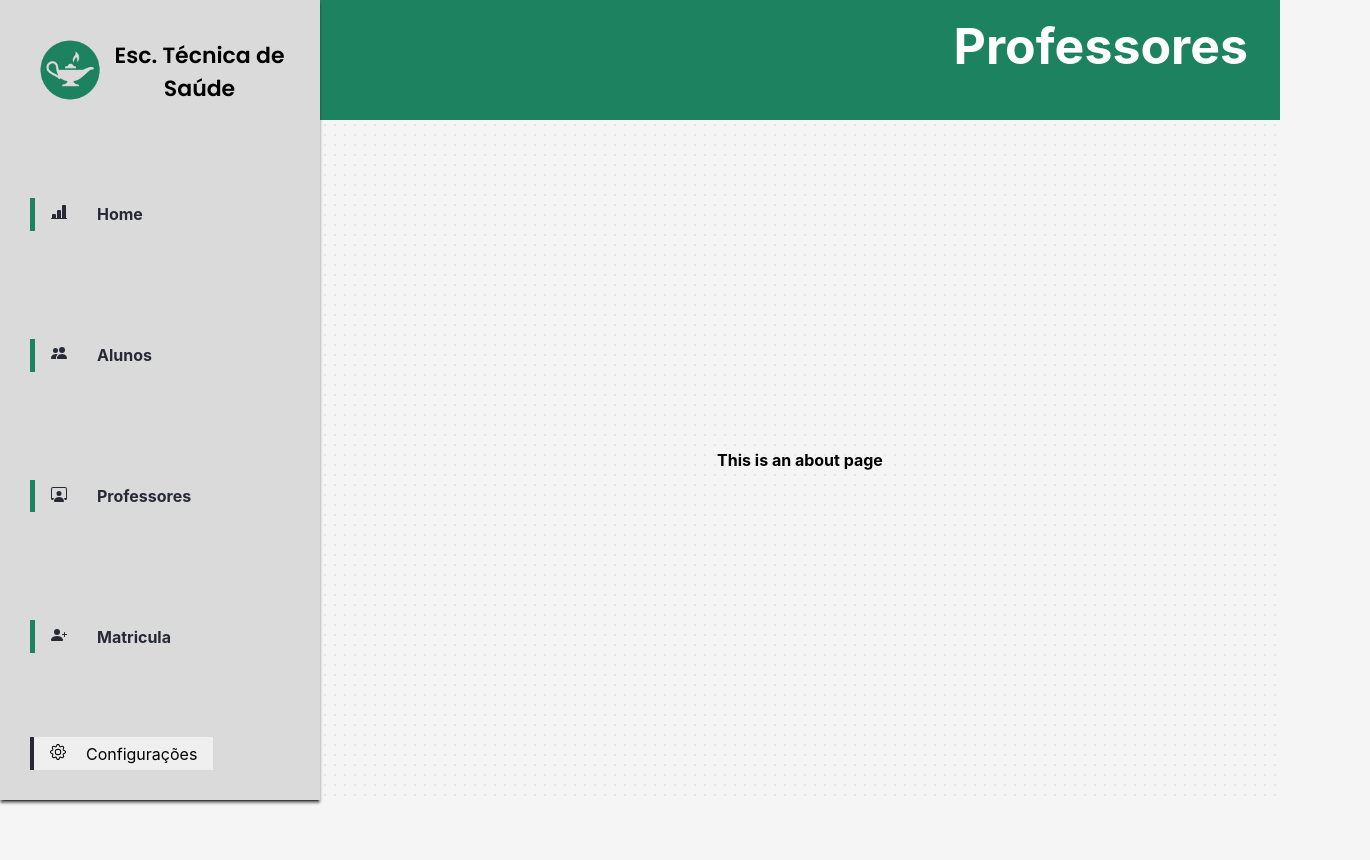
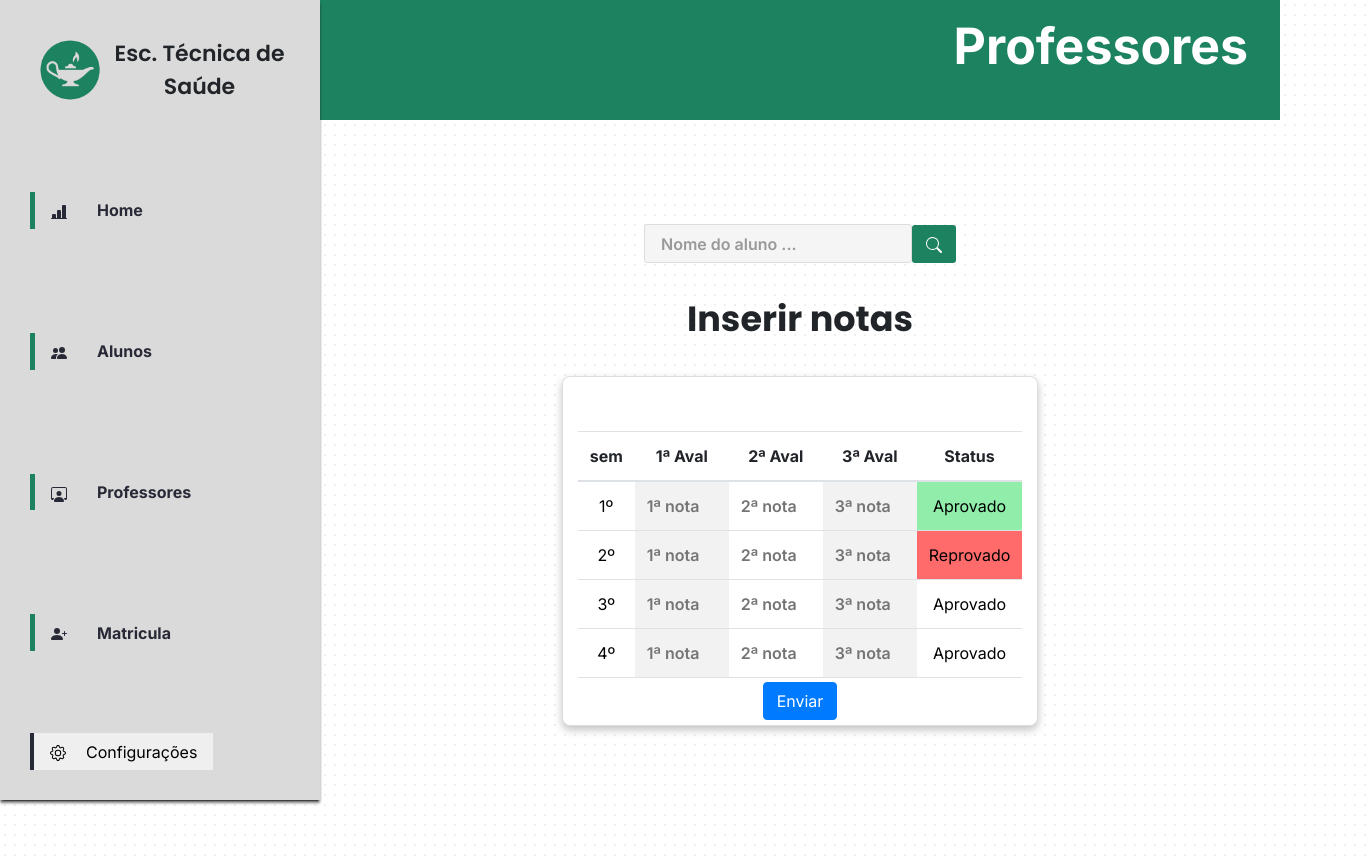
Before and after one commit to w4nders0n/ESCOLA-TECNICA, a Vue app: page /professores in a window 1280 px wide. Shown: the whole page, 1370 px wide, since content can reach past the window. Before the commit the page ends 800 px from the top, so only its background shows below. Built offline with nearby package versions, Linux system fonts and the light colour scheme.

Commit message:
visual das médias pronto

```diff
--- a/public/index.html
+++ b/public/index.html
@@ -4,9 +4,10 @@
     <meta charset="utf-8">
     <meta http-equiv="X-UA-Compatible" content="IE=edge">
     <meta name="viewport" content="width=device-width,initial-scale=1.0">
+    <link rel="stylesheet" href="https://cdn.jsdelivr.net/npm/bootstrap@5.3.6/dist/css/bootstrap.min.css">
+    <script src="https://cdn.jsdelivr.net/npm/bootstrap@5.3.6/dist/js/bootstrap.bundle.min.js"></script>
     <link rel="icon" href="<%= BASE_URL %>favicon.ico">
     <title><%= htmlWebpackPlugin.options.title %></title>
-  </head>
   <body>
     <noscript>
       <strong>We're sorry but <%= htmlWebpackPlugin.options.title %> doesn't work properly without JavaScript enabled. Please enable it to continue.</strong>
--- /dev/null
+++ b/src/components/tabelaMedia.vue
@@ -0,0 +1,210 @@
+<template>
+    <link rel="stylesheet" href="https://stackpath.bootstrapcdn.com/bootstrap/4.1.3/css/bootstrap.min.css" integrity="sha384-MCw98/SFnGE8fJT3GXwEOngsV7Zt27NXFoaoApmYm81iuXoPkFOJwJ8ERdknLPMO" crossorigin="anonymous">
+
+    <div class="container">
+        <div class="pesquisa">
+            <input type="search" name="pesquisa" id="pesquisa" placeholder="Nome do aluno ..."><button class="btn-primary btn"><svg xmlns="http://www.w3.org/2000/svg" width="16" height="16" fill="currentColor" class="bi bi-search" viewBox="0 0 16 16">
+                <path d="M11.742 10.344a6.5 6.5 0 1 0-1.397 1.398h-.001q.044.06.098.115l3.85 3.85a1 1 0 0 0 1.415-1.414l-3.85-3.85a1 1 0 0 0-.115-.1zM12 6.5a5.5 5.5 0 1 1-11 0 5.5 5.5 0 0 1 11 0"/>
+              </svg></button>
+        </div>
+
+        <div class="materia-title">Inserir notas</div>
+        <div class="contentx">
+        <div class="content">
+            <form action="#" method="post" class="form">
+                <table class="table table-striped-columns">
+                    <thead>
+                        <th>sem</th>
+                        <th>1ª Aval</th>
+                        <th>2ª Aval</th>
+                        <th>3ª Aval</th>
+                    </thead>
+                    <tbody>
+                        <tr>
+                            <td class="sticky-col">1º</td>
+                            <td><input type="number" id="notas" placeholder="1ª nota" min="0" max="10" step="1"></td>
+                            <td><input type="number" id="notas" placeholder="2ª nota" min="0" max="10" step="1"></td>
+                            <td><input type="number" id="notas" placeholder="3ª nota" min="0" max="10" step="1"></td>
+                        </tr>
+                        <tr>
+                            <td class="sticky-col">2º</td>
+                            <td><input type="number" id="notas" placeholder="1ª nota" min="0" max="10" step="1"></td>
+                            <td><input type="number" id="notas" placeholder="2ª nota" min="0" max="10" step="1"></td>
+                            <td><input type="number" id="notas" placeholder="3ª nota" min="0" max="10" step="1"></td>
+                        </tr>
+                        <tr>
+                            <td class="sticky-col">3º</td>
+                            <td><input type="number" id="notas" placeholder="1ª nota" min="0" max="10" step="1"></td>
+                            <td><input type="number" id="notas" placeholder="2ª nota" min="0" max="10" step="1"></td>
+                            <td><input type="number" id="notas" placeholder="3ª nota" min="0" max="10" step="1"></td>
+                        </tr>
+                        <tr>
+                            <td class="sticky-col">4º</td>
+                            <td><input type="number" id="notas" placeholder="1ª nota" min="0" max="10" step="1"></td>
+                            <td><input type="number" id="notas" placeholder="2ª nota" min="0" max="10" step="1"></td>
+                            <td><input type="number" id="notas" placeholder="3ª nota" min="0" max="10" step="1"></td>
+                        </tr>
+                    </tbody>
+                  </table>
+                  <div class="status">
+                      <table class="table table-striped-columns">
+                          <thead>
+                          <th>Status</th>
+                          </thead>
+                          <tbody>
+                              <tr>
+                                  <td class="aprov" style="background-color: #90eeaa;">Aprovado</td>
+                              </tr>
+                              <tr>
+                                  <td class="aprov" style="background-color: #FF6B6B;">Reprovado</td>
+                              </tr>
+                              <tr>
+                                  <td>Aprovado</td>
+                              </tr>
+                              <tr>
+                                  <td>Aprovado</td>
+                              </tr>
+                          </tbody>
+                      </table>
+                  </div>
+            </form>
+            <button class="btn-primary btn">Enviar</button>
+        </div>
+        </div>
+
+    </div>
+</template>
+<script>
+export default{
+    name: 'TabelaMedia'
+}
+</script>
+<style scoped>
+
+@import url('https://fonts.googleapis.com/css2?family=Inter:ital,opsz,wght@0,14..32,100..900;1,14..32,100..900&family=Poppins:ital,wght@0,100;0,200;0,300;0,400;0,500;0,600;0,700;0,800;0,900;1,100;1,200;1,300;1,400;1,500;1,600;1,700;1,800;1,900&display=swap');
+@import url('https://fonts.googleapis.com/css2?family=Inter:ital,opsz,wght@0,14..32,100..900;1,14..32,100..900&display=swap');
+
+*{
+padding:0;
+margin: 0;
+box-sizing: border-box;
+font-family: 'Inter',sans-serif;
+}
+.container{
+    width: 100vw;
+    height: 100vh;
+    display: flex;
+    align-items: center;
+    justify-content: center;
+    font-family: 'Inter', sans-serif;
+    flex-direction: column;
+}
+.pesquisa{
+    display: flex;
+    width: 100%;
+    padding: 30px;
+    gap: 0px;
+    align-items: center;
+    justify-content: center;
+}
+#pesquisa{
+    padding: 0.4rem 1rem;
+    border: 1px solid #ddd;
+    border-radius: 3px;
+    background-color: #f5f5f5;
+}
+#pesquisa::placeholder{
+    color: rgba(63, 63, 63, 0.507);
+    font-weight: 600;
+}
+.pesquisa button{
+    position: static;
+    border-radius: 3px;
+    background-color: #1D8260;
+    border: none;
+    padding: 7px 14px;
+}
+.pesquisa svg{
+    fill: #fff;
+}
+
+.materia-title{
+    text-align: center;
+    font-weight:700;
+    font-size:35px;
+    font-family: 'Poppins';
+    margin-bottom: 30px;
+}
+.contentx{
+    display: flex;
+    flex-direction: column;
+    align-items: center;
+    justify-content: center;
+    max-width: 500px;
+    min-height: 350px;
+    background-color: #fff;
+    border: 1px solid #ddd;
+    box-shadow: 0 4px 8px #c3c3c3;
+    border-radius:8px ;
+}
+.content{
+    width: 100%;
+    height: 100%;
+    padding: 30px 15px;
+    display: flex;
+    position: relative;
+}
+.form{
+    height: 15rem;
+    width: 100%;
+    display: flex;
+
+}
+.status{
+    height: 100%;
+}
+.btn{
+    position: absolute;
+    bottom: 5px;
+    left: 200px;
+    right: 200px;
+}
+
+.table{
+    width: 100%;
+    height: 100%;
+    text-align: center;
+}
+.table input{
+    width: 70px;
+    height: 20px;
+    background: transparent;
+    border: none;
+    cursor: pointer;
+    color: #333;
+    font-weight: 600;
+}
+input[type="number"]::-webkit-inner-spin-button,
+input[type="number"]::-webkit-outer-spin-button{
+    -webkit-animation: none;
+    margin: 0;
+}
+
+@media(max-width:768px){
+    .contentx{
+        width: 360px;
+        height: 33rem;
+        overflow-x:scroll ;
+        padding-top: 0px;
+    }
+    .form{
+        height: 25rem
+
+    }
+    .btn{
+        left: 100px;
+        right: 100px;
+        bottom: 10px;
+    }
+}
+</style>
--- a/src/views/ProfessoresView.vue
+++ b/src/views/ProfessoresView.vue
@@ -1,5 +1,13 @@
 <template>
     <div class="professores">
-      <h1>This is an about page</h1>
+      <TabelaMedia />
     </div>
   </template>
+<script>
+import TabelaMedia from '@/components/tabelaMedia.vue';
+export default{
+  components:{
+    TabelaMedia
+  }
+}
+</script>
```
